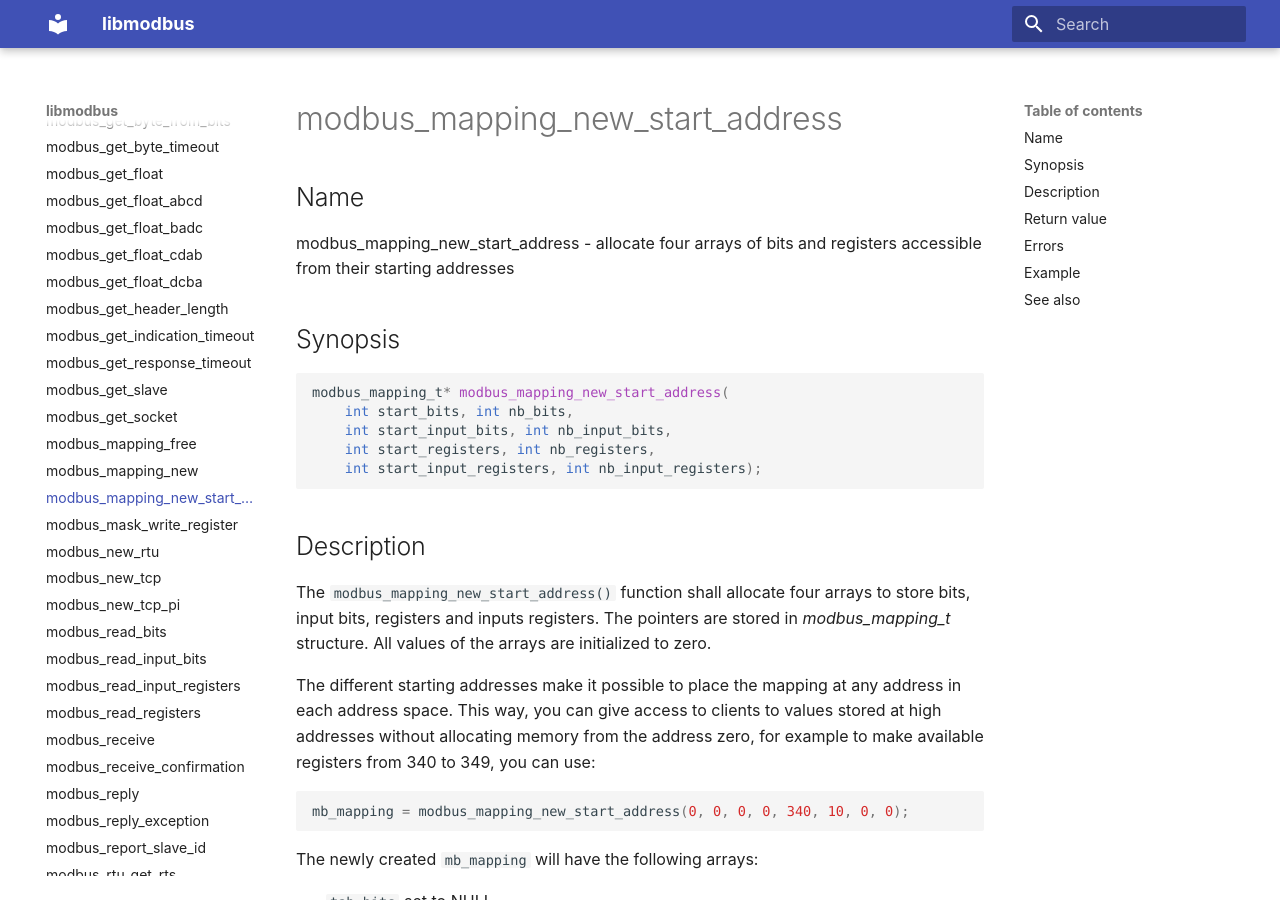
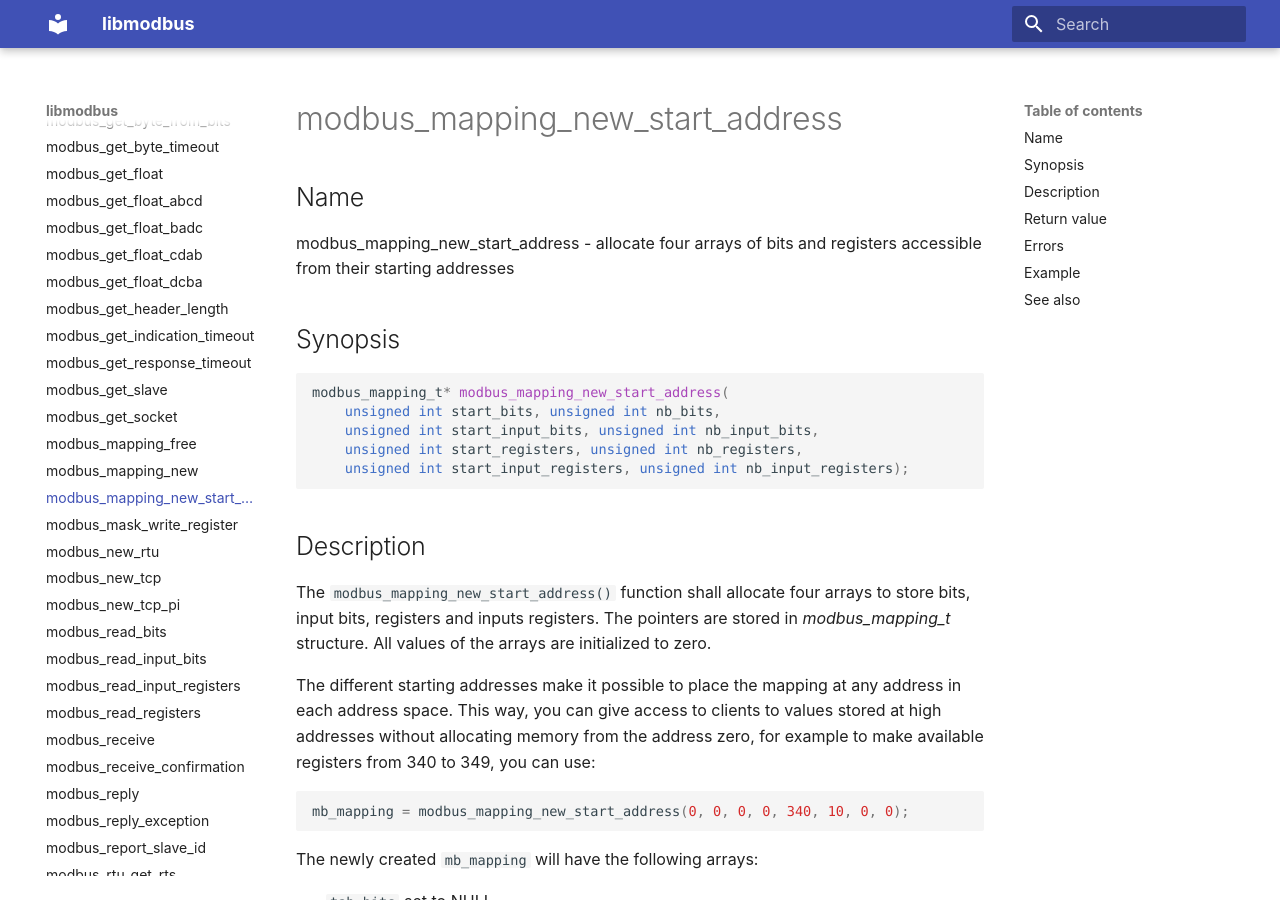
Before and after one commit to stephane/libmodbus, an MkDocs documentation site: the page built from docs/modbus_mapping_new_start_address.md, in a window 1280 px wide and 900 px high. Built offline with MkDocs 1.6.1 and Material for MkDocs 9.7.7, drawn with Linux system fonts in a browser that asks for light colours.

Commit message:
Sync API signatures with the documentation
Fix wrong description of modbus_mask_write_register, may be lost
during the migration from asciidoc.

````diff
--- a/docs/modbus_mapping_new_start_address.md
+++ b/docs/modbus_mapping_new_start_address.md
@@ -8,10 +8,10 @@ modbus_mapping_new_start_address - allocate four arrays of bits and registers ac
 
 ```c
 modbus_mapping_t* modbus_mapping_new_start_address(
-    int start_bits, int nb_bits,
-    int start_input_bits, int nb_input_bits,
-    int start_registers, int nb_registers,
-    int start_input_registers, int nb_input_registers);
+    unsigned int start_bits, unsigned int nb_bits,
+    unsigned int start_input_bits, unsigned int nb_input_bits,
+    unsigned int start_registers, unsigned int nb_registers,
+    unsigned int start_input_registers, unsigned int nb_input_registers);
 ```
 
 ## Description
````
Also changed, not shown: docs/modbus_mask_write_register.md (+2 -2 lines), docs/modbus_new_rtu.md (+2 -2 lines), docs/modbus_set_byte_timeout.md (+1 -1 lines), docs/modbus_write_and_read_registers.md (+1 -1 lines).
